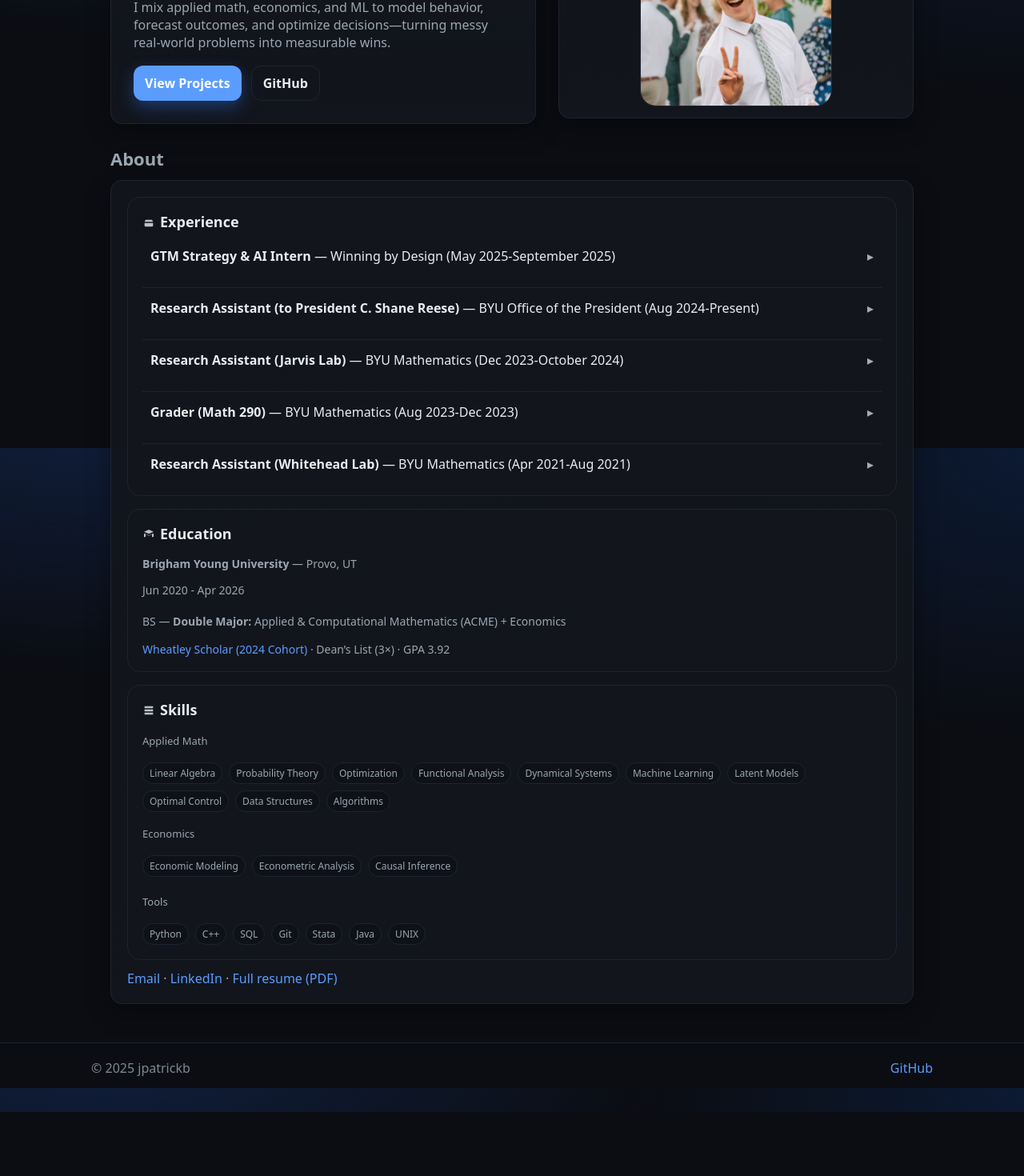
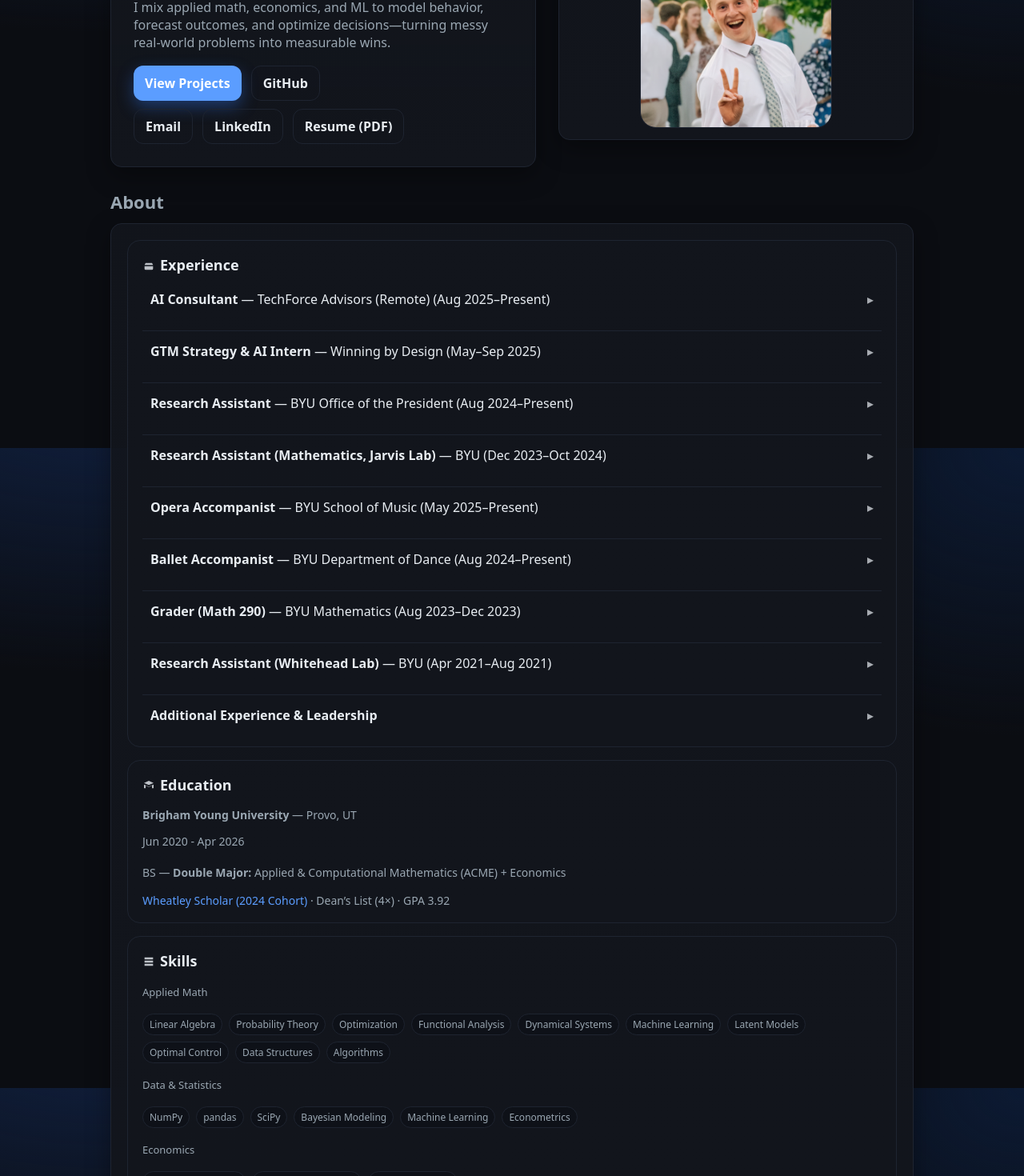
Before and after one commit to jpatrickb/jpatrickb.github.io, a React (Vite) app: page /#/ in a window 1280 px wide. Shown: the part 240-1710 px from the top of the page at 80% size. Before the commit the page ends 1630 px from the top, so only its background shows below. Built offline with nearby package versions, Linux system fonts and the light colour scheme.

Commit message:
Updated resume and updated website to include updates

```diff
--- a/src/index.css
+++ b/src/index.css
@@ -22,6 +22,9 @@ body {
               radial-gradient(800px 600px at 100% 0%, #0c1a33 0%, transparent 60%),
               var(--bg);
   color: var(--text);
+  background-attachment: fixed;
+  background-repeat: no-repeat;
+  background-size: cover;
 }
 
 a { color: var(--brand); text-decoration: none; }
--- a/src/pages/Home.tsx
+++ b/src/pages/Home.tsx
@@ -10,6 +10,11 @@ export default function Home() {
           <div className="hero-cta">
             <Link to="/projects" className="btn">View Projects</Link>
             <a href="https://github.com/jpatrickb" target="_blank" rel="noreferrer" className="btn secondary">GitHub</a>
+          </div>
+          <div className="hero-cta" style={{marginTop:10}}>
+            <a href="mailto:jpatrickbeal@gmail.com" className="btn secondary">Email</a>
+            <a href="https://linkedin.com/in/jpatrickbeal" target="_blank" rel="noreferrer" className="btn secondary">LinkedIn</a>
+            <a href="/resume.pdf" target="_blank" rel="noreferrer" className="btn secondary">Resume (PDF)</a>
           </div>
         </div>
         <div className="panel avatar-card">
@@ -30,49 +35,97 @@ export default function Home() {
             </h3>
             <details className="details-row">
               <summary>
-                <span><strong>GTM Strategy & AI Intern</strong> — Winning by Design (May 2025-September 2025)</span>
+                <span><strong>AI Consultant</strong> — TechForce Advisors (Remote) (Aug 2025–Present)</span>
                 <span className="chevron" aria-hidden>▸</span>
               </summary>
-              <p style={{color: 'var(--muted)'}}>
-                Built “Archie,” an AI-powered GTM diagnostic platform. Full diagnostics in under 30 minutes; 20+ quantitative analyses; automated qualitative reviews.
-              </p>
+              <ul style={{margin:'6px 10px', color:'var(--muted)'}}>
+                <li>Advise clients on AI adoption and workflow automation; join sales/discovery calls to assess business needs.</li>
+                <li>Research emerging AI tools and recommend scalable solutions for scheduling, engagement, and CRM integration.</li>
+                <li>Built a custom FAQ+scheduling chatbot and GHL CRM social automations as sole technical contributor.</li>
+              </ul>
             </details>
             <details className="details-row">
               <summary>
-                <span><strong>Research Assistant (to President C. Shane Reese)</strong> — BYU Office of the President (Aug 2024-Present)</span>
+                <span><strong>GTM Strategy & AI Intern</strong> — Winning by Design (May–Sep 2025)</span>
                 <span className="chevron" aria-hidden>▸</span>
               </summary>
-              <p style={{color: 'var(--muted)'}}>
-                Policy and strategy research to inform executive decision-making aligned with BYU’s Mission & Aims.
-              </p>
+              <ul style={{margin:'6px 10px', color:'var(--muted)'}}>
+                <li>Engineered a full-stack GTM diagnostic (Python, Flask, SQL, Google APIs) standardizing CRM/finance/CS data into 20+ analyses.</li>
+                <li>Reduced diagnostic turnaround from 6–8 weeks to 5–15 minutes; presented results to executives.</li>
+                <li>Designed an LLM “Deep Dive” pipeline to analyze client call transcripts (scale: unlimited calls in &lt;30 minutes).</li>
+                <li>Automated slide-deck generation and Slack delivery to enable consistent, data-driven advisory.</li>
+              </ul>
             </details>
             <details className="details-row">
               <summary>
-                <span><strong>Research Assistant (Jarvis Lab)</strong> — BYU Mathematics (Dec 2023-October 2024)</span>
+                <span><strong>Research Assistant</strong> — BYU Office of the President (Aug 2024–Present)</span>
                 <span className="chevron" aria-hidden>▸</span>
               </summary>
-              <p style={{color: 'var(--muted)'}}>
-                Bayesian models for biomarker detection in noisy PPG signals; probabilistic inference and signal processing for robust detection.
-              </p>
+              <ul style={{margin:'6px 10px', color:'var(--muted)'}}>
+                <li>Research and author reports for President Reese on student development and related topics.</li>
+                <li>Present findings monthly to BYU leadership; synthesize literature into actionable insights.</li>
+              </ul>
             </details>
             <details className="details-row">
               <summary>
-                <span><strong>Grader (Math 290)</strong> — BYU Mathematics (Aug 2023-Dec 2023)</span>
+                <span><strong>Research Assistant (Mathematics, Jarvis Lab)</strong> — BYU (Dec 2023–Oct 2024)</span>
                 <span className="chevron" aria-hidden>▸</span>
               </summary>
-              <p style={{color: 'var(--muted)'}}>
-                Graded and mentored students in proofs (logic, sets, discrete, number theory).
-              </p>
+              <ul style={{margin:'6px 10px', color:'var(--muted)'}}>
+                <li>Designed algorithms for biomarker detection in PPG signals: Bayesian modeling, peak detection, mixture-of-experts, notch detection.</li>
+                <li>Ran experiments in Jupyter; integrated methods into lab package; documented workflows for reproducibility.</li>
+              </ul>
             </details>
             <details className="details-row">
               <summary>
-                <span><strong>Research Assistant (Whitehead Lab)</strong> — BYU Mathematics (Apr 2021-Aug 2021)</span>
+                <span><strong>Opera Accompanist</strong> — BYU School of Music (May 2025–Present)</span>
+                <span className="chevron" aria-hidden>▸</span>
+              </summary>
+              <ul style={{margin:'6px 10px', color:'var(--muted)'}}>
+                <li>Prepare and perform operatic repertoire; collaborate with conductors and vocalists for seamless performance.</li>
+                <li>Demonstrate attentive listening, precision, and teamwork in high-stakes environments.</li>
+              </ul>
+            </details>
+            <details className="details-row">
+              <summary>
+                <span><strong>Ballet Accompanist</strong> — BYU Department of Dance (Aug 2024–Present)</span>
+                <span className="chevron" aria-hidden>▸</span>
+              </summary>
+              <ul style={{margin:'6px 10px', color:'var(--muted)'}}>
+                <li>Perform live accompaniment for 2–6 weekly classes (company groups), preparing, improvising, and sight‑reading across styles.</li>
+                <li>Adapt in real time to professor direction and dancer pacing.</li>
+              </ul>
+            </details>
+            <details className="details-row">
+              <summary>
+                <span><strong>Grader (Math 290)</strong> — BYU Mathematics (Aug 2023–Dec 2023)</span>
+                <span className="chevron" aria-hidden>▸</span>
+              </summary>
+              <p style={{color: 'var(--muted)'}}>Graded and mentored students in proofs (logic, sets, discrete, number theory).</p>
+            </details>
+            <details className="details-row">
+              <summary>
+                <span><strong>Research Assistant (Whitehead Lab)</strong> — BYU (Apr 2021–Aug 2021)</span>
                 <span className="chevron" aria-hidden>▸</span>
               </summary>
               <p style={{color: 'var(--muted)'}}>
                 Authored documentation for Bayesian statistical sampling workflows with geologic computing software in Python. See results:
                 <a href="https://tsunami.byu.edu/whitehead-lab" target="_blank" rel="noreferrer"> tsunami.byu.edu/whitehead-lab</a>.
               </p>
+            </details>
+            <details className="details-row">
+              <summary>
+                <span><strong>Additional Experience & Leadership</strong></span>
+                <span className="chevron" aria-hidden>▸</span>
+              </summary>
+              <ul style={{margin:'6px 10px', color:'var(--muted)'}}>
+                <li>Mathematics Grader (Math 290), BYU (Aug–Dec 2023).</li>
+                <li>Volunteer Representative, The Church of Jesus Christ of Latter-day Saints (Aug 2021–Aug 2023): automated fleet management (Google Apps Script) for ~100 vehicles.</li>
+                <li>Research Assistant, BYU Whitehead Lab (Apr–Aug 2021): documented Bayesian sampling tests for geologic computing (Python).</li>
+                <li>Brass Salesperson / Software Developer, Summerhays Music Center (2018–2021): automated payment entry with PyWinAuto (−85% time).</li>
+                <li>Language: Proficient in American Sign Language (ASL).</li>
+                <li>Music Leadership: Principal/Lead Trombonist, BYU ensembles; led section rehearsals and mentored peers.</li>
+              </ul>
             </details>
           </article>
 
@@ -85,7 +138,7 @@ export default function Home() {
             <p style={{margin: '4px 0', color: 'var(--muted)'}}>Jun 2020 - Apr 2026</p>
             <p style={{margin: '6px 0 0'}}>BS — <strong>Double Major:</strong> Applied & Computational Mathematics (ACME) + Economics</p>
             <p style={{margin: '6px 0 0'}}>
-              <a href="https://wheatley.byu.edu/student-scholars" target="_blank" rel="noreferrer">Wheatley Scholar (2024 Cohort)</a> · Dean’s List (3×) · GPA 3.92
+              <a href="https://wheatley.byu.edu/student-scholars" target="_blank" rel="noreferrer">Wheatley Scholar (2024 Cohort)</a> · Dean’s List (4×) · GPA 3.92
             </p>
           </article>
 
@@ -107,6 +160,15 @@ export default function Home() {
               <span className="tag">Data Structures</span>
               <span className="tag">Algorithms</span>
             </div>
+            <p style={{margin: '8px 0 4px', color: 'var(--muted)', fontSize: 13}}>Data & Statistics</p>
+            <div className="tags" style={{marginTop: 4}}>
+              <span className="tag">NumPy</span>
+              <span className="tag">pandas</span>
+              <span className="tag">SciPy</span>
+              <span className="tag">Bayesian Modeling</span>
+              <span className="tag">Machine Learning</span>
+              <span className="tag">Econometrics</span>
+            </div>
             <p style={{margin: '8px 0 4px', color: 'var(--muted)', fontSize: 13}}>Economics</p>
             <div className="tags" style={{marginTop: 4}}>
               <span className="tag">Economic Modeling</span>
@@ -126,11 +188,6 @@ export default function Home() {
           </article>
         </div>
 
-        <div style={{marginTop: 12, color: 'var(--muted)'}}>
-          <span>
-            <a href="mailto:jpatrickbeal@gmail.com">Email</a> · <a href="https://linkedin.com/in/jpatrickbeal" target="_blank" rel="noreferrer">LinkedIn</a> · <a href="/resume.pdf" target="_blank" rel="noreferrer">Full resume (PDF)</a>
-          </span>
-        </div>
       </div>
     </section>
   )
```
Also changed, not shown: 1 other file (tests, documents, lock files or other folders).
